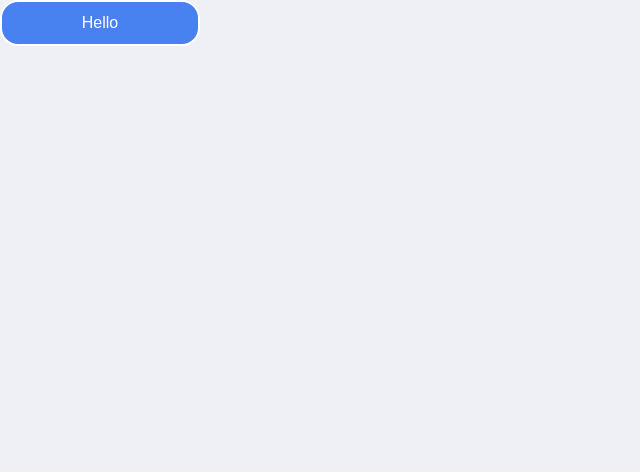
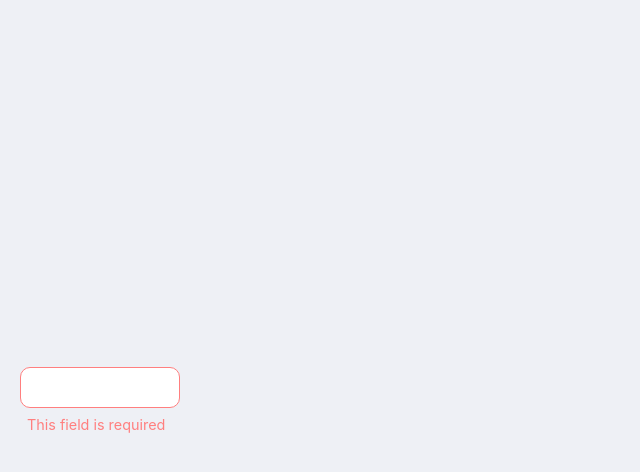
Before and after one commit to SD1G45/sms, a Next.js app: page / in a window 1280 px wide. Shown: the top 472 px of the page, without its empty margins (0-640 px from the left). Built offline with nearby package versions, Linux system fonts and the light colour scheme.

Commit message:
Created TextField component

```diff
--- /dev/null
+++ b/components/TextField/TextField.tsx
@@ -0,0 +1,19 @@
+import React from "react";
+import { ErrorMessage, StyledTextField, TextFieldContainer } from "./styles";
+import { TextFieldProps } from "./types";
+
+const TextField: React.FC<TextFieldProps> = ({
+  error,
+  errorMessage,
+  value,
+  ...other
+}) => {
+  return (
+    <TextFieldContainer>
+      <StyledTextField type="text" error={error} {...other} value={value} />
+      {error && errorMessage && <ErrorMessage>{errorMessage}</ErrorMessage>}
+    </TextFieldContainer>
+  );
+};
+
+export default TextField;
--- /dev/null
+++ b/components/TextField/index.ts
@@ -0,0 +1 @@
+export { default } from "./TextField";
--- /dev/null
+++ b/components/TextField/styles.ts
@@ -0,0 +1,22 @@
+import styled from "styled-components";
+import { TextFieldProps } from "./types";
+
+export const TextFieldContainer = styled.div`
+  width: 100%;
+`;
+
+export const StyledTextField = styled.input<TextFieldProps>`
+  padding: 12px;
+  border: 1px solid
+    ${(props) =>
+      props.error ? props.theme.colors.error : props.theme.colors.lightGray};
+  border-radius: 10px;
+  width: 100%;
+  margin-bottom: ${(props) => (props.error ? 8 : 0)}px;
+`;
+
+export const ErrorMessage = styled.p`
+  color: ${(props) => props.theme.colors.error};
+  font-size: 0.9rem;
+  margin-left: 7px;
+`;
--- /dev/null
+++ b/components/TextField/types.ts
@@ -0,0 +1,7 @@
+import React from "react";
+
+export interface TextFieldProps extends React.HTMLAttributes<HTMLInputElement> {
+  value: string;
+  error?: boolean;
+  errorMessage?: string;
+}
--- /dev/null
+++ b/components/styles/Theme.tsx
@@ -0,0 +1,32 @@
+import React from "react";
+import { ThemeProvider } from "styled-components";
+import ITheme from "./types";
+
+const screenWidth = {
+  minSmall: `(min-width: ${430}px)`,
+  minMedium: `(min-width: ${730}px)`,
+  minLarge: `(min-width: ${1024}px)`,
+  maxSmall: `(max-width: ${430}px)`,
+  maxMedium: `(max-width: ${730}px)`,
+  maxLarge: `(max-width: ${1024}px)`,
+};
+
+const lightTheme: ITheme = {
+  colors: {
+    primary: "#4881F0",
+    lightGray: "#BEC8D2",
+    textPrimary: "#000000",
+    error: "#FF7F7F",
+  },
+  screenWidth: { ...screenWidth },
+};
+
+interface ThemeProps {
+  children: React.ReactNode;
+}
+
+const Theme: React.FC<ThemeProps> = ({ children }) => (
+  <ThemeProvider theme={lightTheme}>{children}</ThemeProvider>
+);
+
+export default Theme;
--- /dev/null
+++ b/components/styles/types.ts
@@ -0,0 +1,34 @@
+import "styled-components";
+
+// DefaultTheme comes empty from styled-components.
+// We can merge our own DefaultTheme interface into it
+// to get type completion in all props.theme calls.
+declare module "styled-components" {
+  export interface DefaultTheme {
+    colors: Colors;
+    screenWidth: ScreenWidth;
+  }
+}
+
+// Still export our own Theme interface so we can
+// type check on Theme creation in Theme.tsx.
+export default interface ITheme {
+  colors: Colors;
+  screenWidth: ScreenWidth;
+}
+
+interface Colors {
+  primary: string;
+  lightGray: string;
+  textPrimary: string;
+  error: string;
+}
+
+interface ScreenWidth {
+  minSmall: string;
+  minMedium: string;
+  minLarge: string;
+  maxSmall: string;
+  maxMedium: string;
+  maxLarge: string;
+}
--- a/pages/_app.tsx
+++ b/pages/_app.tsx
@@ -1,12 +1,15 @@
 import "../styles/globals.css";
 import type { AppProps } from "next/app";
 import GlobalStyles from "../components/styles/GlobalStyles";
+import Theme from "../components/styles/Theme";
 
 function MyApp({ Component, pageProps }: AppProps) {
   return (
     <>
       <GlobalStyles />
-      <Component {...pageProps} />
+      <Theme>
+        <Component {...pageProps} />
+      </Theme>
     </>
   );
 }
--- a/pages/index.tsx
+++ b/pages/index.tsx
@@ -1,11 +1,32 @@
 import type { NextPage } from "next";
+import React, { useState } from "react";
+import styled from "styled-components";
 import Button from "../components/Button";
+import TextField from "../components/TextField";
+
+const Center = styled.div`
+  display: flex;
+  height: 100vh;
+  width: 100%;
+  justify-content: center;
+  align-items: center;
+  padding: 20px;
+`;
 
 const Home: NextPage = () => {
+  const [text, setText] = useState("");
   return (
-    <div style={{ width: 300 }}>
-      <Button style={{ width: 200 }} />
-    </div>
+    <Center style={{ width: 200 }}>
+      {/* <Button style={{ width: 200 }} /> */}
+      <TextField
+        error={true}
+        errorMessage="This field is required"
+        value={text}
+        onChange={(event: React.ChangeEvent<HTMLInputElement>) =>
+          setText(event.target.value)
+        }
+      />
+    </Center>
   );
 };
 
```
